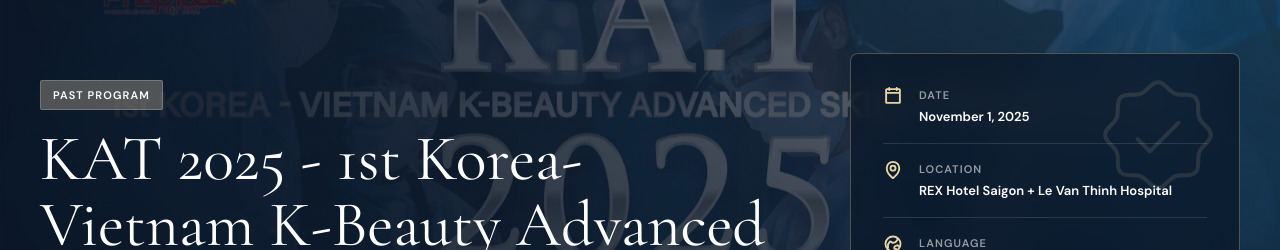
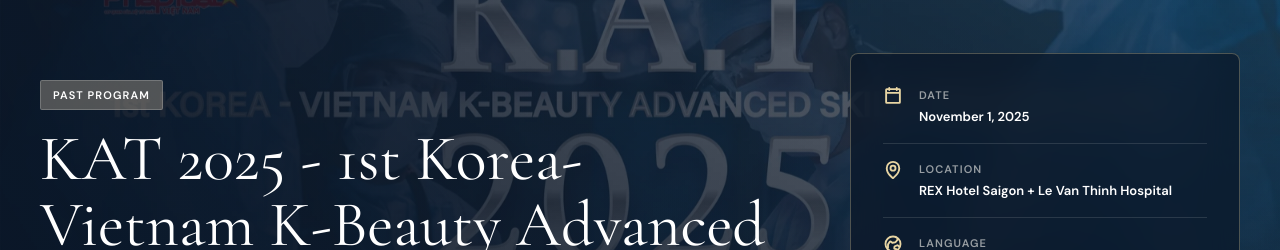
Before and after one commit to genshai-11/mint-kbit, a React (Vite) app: page /en/events/kat-2025-1st-korea-vietnam-k-beauty-advanced-skill-training-2025 in a window 1280 px wide. Shown: the part 256-506 px from the top of the page. Built offline with nearby package versions, Linux system fonts and the light colour scheme.

Commit message:
Remove panelIcon (SealCheck) from EventDetail aside panel

```diff
--- a/src/pages/EventDetail.tsx
+++ b/src/pages/EventDetail.tsx
@@ -1,6 +1,6 @@
 import { useMemo } from 'react'
 import { Link, useLocation, useParams } from 'react-router-dom'
-import { ArrowLeft, ArrowRight, CalendarBlank, GlobeHemisphereEast, MapPin, SealCheck, Users } from '@phosphor-icons/react'
+import { ArrowLeft, ArrowRight, CalendarBlank, GlobeHemisphereEast, MapPin, Users } from '@phosphor-icons/react'
 import Nav from '@/components/Nav'
 import Footer from '@/components/Footer'
 import Img from '@/components/Img'
@@ -213,7 +213,6 @@ export default function EventDetail() {
                 <p className={`${s.lead} reveal reveal--delay-2`}>{description.split('\n\n')[0]}</p>
               </div>
               <aside className={`${s.factPanel} reveal-clip reveal--delay-3`} aria-label="Event facts">
-                <SealCheck className={s.panelIcon} size={130} weight="thin" aria-hidden="true" />
                 {facts.map(({ label, value, Icon }) => (
                   <div className={s.fact} key={label}>
                     <Icon size={20} weight="bold" aria-hidden="true" />
```
